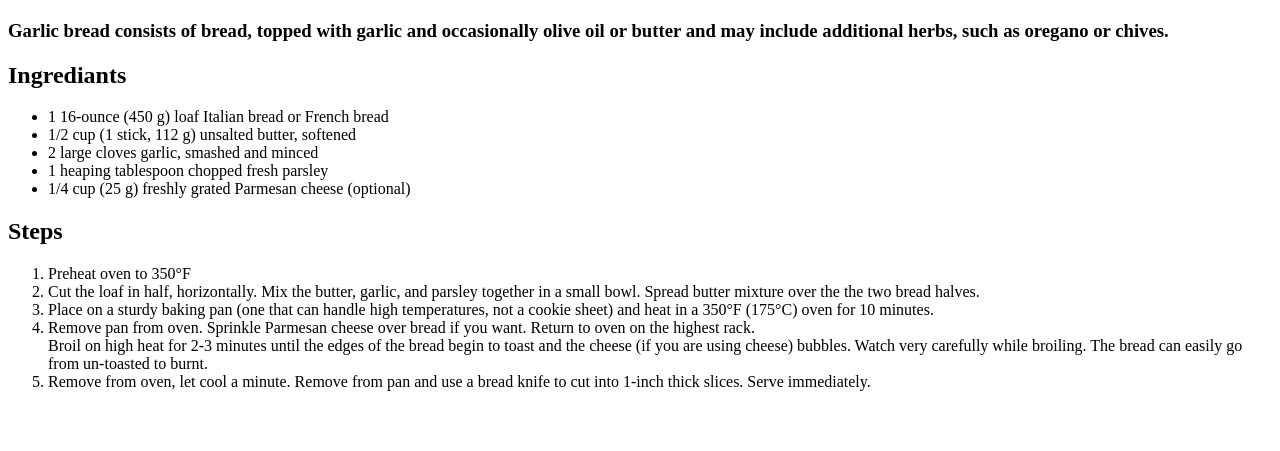
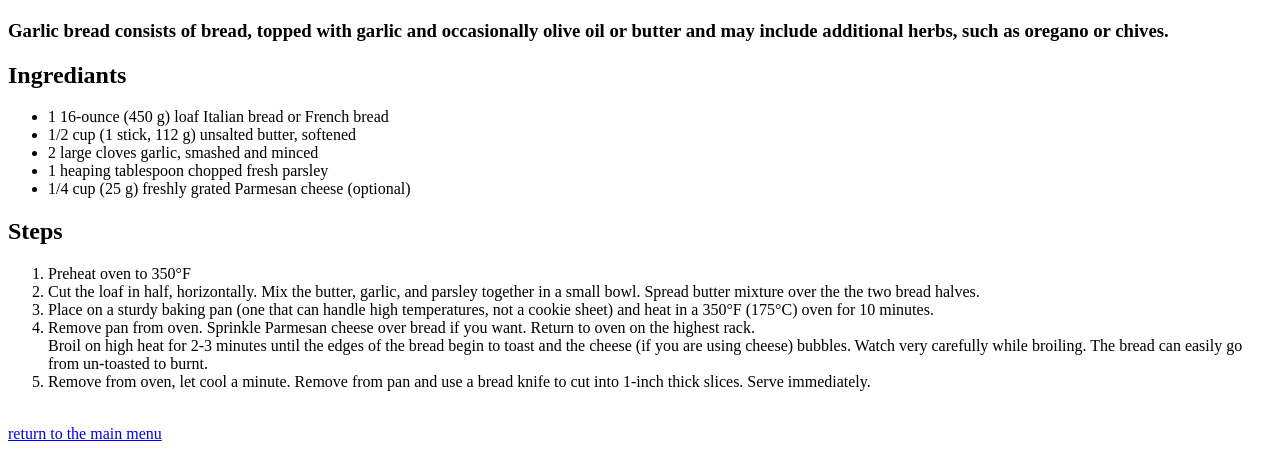
Before and after one commit to Boomburger100/Odin-recipies, a plain HTML site: page recipies/garlicbread.html in a window 1280 px wide. Shown: the part 383-834 px from the top of the page. Before the commit the page ends 800 px from the top, so only its background shows below. Drawn offline with Linux system fonts and the light colour scheme.

Commit message:
Add Link to index.html
Using anchor tag of <a> and href = "../index.html" create a link to return
to index html.

Previously the website was inaccesebile for older users.

```diff
--- a/recipies/garlicbread.html
+++ b/recipies/garlicbread.html
@@ -33,5 +33,8 @@
         <li>Remove pan from oven. Sprinkle Parmesan cheese over bread if you want. Return to oven on the highest rack. <br>Broil on high heat for 2-3 minutes until the edges of the bread begin to toast and the cheese (if you are using cheese) bubbles. Watch very carefully while broiling. The bread can easily go from un-toasted to burnt.</li>
         <li>Remove from oven, let cool a minute. Remove from pan and use a bread knife to cut into 1-inch thick slices. Serve immediately.</li>
     </ol>
+    <br>
+    <a href=../index.html>return to the main menu</a>
+
 </body>
 </html>
```
